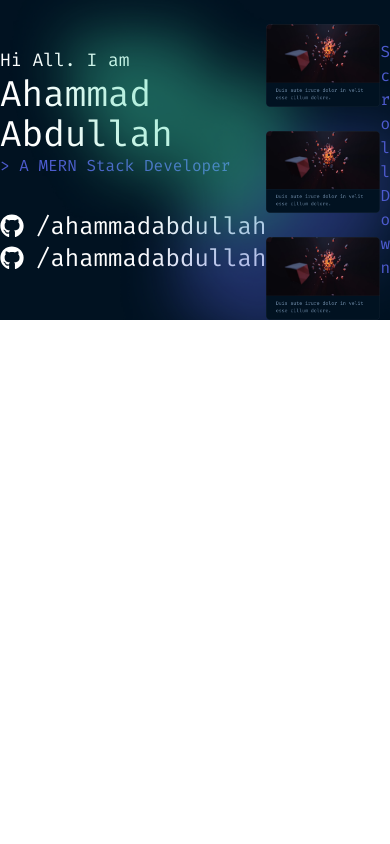
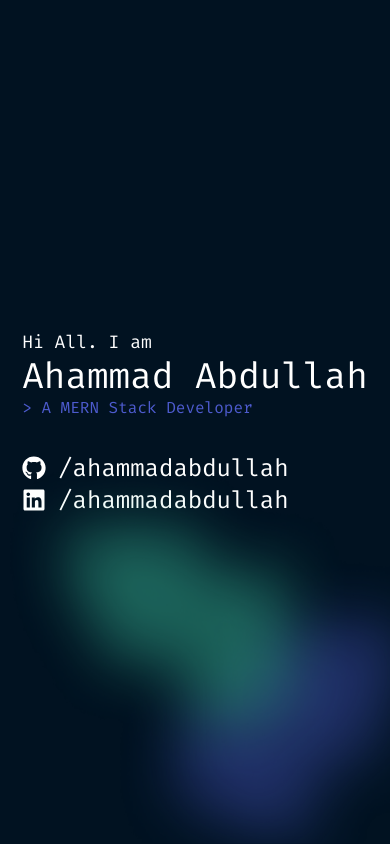
Before and after one commit to ahammadabdullah/portfolio, a React (Vite) app in the folder client/: page / in a window 390 px wide. Shown: the top 844 px of the page. Built offline with nearby package versions, Linux system fonts and the light colour scheme.

Commit message:
fix: mobile responsive

```diff
--- a/client/src/Components/Gallery.jsx
+++ b/client/src/Components/Gallery.jsx
@@ -4,14 +4,14 @@ import image1 from "../assets/Group 4.png";
 
 const Gallery = () => {
   return (
-    <div className="overflow-y-scroll h-[80%] z-10">
-      <div className="pt-6">
+    <div className="overflow-y-scroll h-[80%] z-10 my-12">
+      <div className="pt-6 w-[80%] mx-auto">
         <img src={image1} alt="" />
       </div>
-      <div className="pt-6">
+      <div className="pt-6 w-[80%] mx-auto">
         <img src={image1} alt="" />
       </div>
-      <div className="pt-6">
+      <div className="pt-6 w-[80%] mx-auto">
         <img src={image1} alt="" />
       </div>
     </div>
--- a/client/src/Components/Title.jsx
+++ b/client/src/Components/Title.jsx
@@ -3,7 +3,7 @@ import { Link } from "react-router-dom";
 
 const Title = () => {
   return (
-    <div className="text-white">
+    <div className="text-white min-h-screen lg:min-h-0 flex flex-col justify-center">
       <h6 className="text-lg">Hi All. I am</h6>
       <h3 className="text-4xl">Ahammad Abdullah</h3>
       <h3 className="text-highlight"> {">"} A MERN Stack Developer</h3>
@@ -24,7 +24,7 @@ const Title = () => {
             target="_blank"
             rel="noreferrer"
           >
-            <FaGithub /> <h3 className="pl-3">/ahammadabdullah</h3>
+            <FaLinkedin /> <h3 className="pl-3">/ahammadabdullah</h3>
           </a>
         </div>
       </div>
--- a/client/src/Pages/Home.jsx
+++ b/client/src/Pages/Home.jsx
@@ -5,16 +5,16 @@ import bgBlur from "../assets/Background Blurs.png";
 const Home = () => {
   return (
     <div className="bg-primary ">
-      <div className=" relative lg:h-screen flex items-center justify-evenly overflow-hidden ">
+      <div className=" relative lg:h-screen flex flex-col lg:flex-row  items-center justify-evenly overflow-hidden ">
         <Title />
         <Gallery />
-        <div>
+        <div className="hidden">
           <h3 className="text-highlight">
             S <br />c <br />r <br />o <br /> l <br /> l <br />D <br /> o <br />{" "}
             w <br /> n
           </h3>
         </div>
-        <div className="absolute right-0 z-0">
+        <div className="fixed md:absolute right-0 bottom-0 z-0 ">
           <img src={bgBlur} alt="" />
         </div>
       </div>
```
